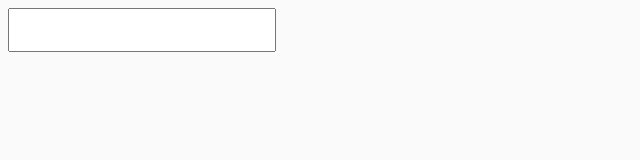
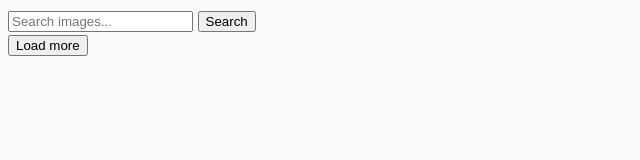
Before and after one commit to Gena-Tin/goit-js-hw-11, a website built with Parcel: page src/index.html in a window 1280 px wide. Shown: the whole page, without its empty margins (0-640 px from the left). Built offline with nearby package versions, Linux system fonts and the light colour scheme.

Commit message:
add libs

```diff
--- a/package.json
+++ b/package.json
@@ -18,7 +18,10 @@
     "url": "https://github.com/goitacademy/parcel-project-template/issues"
   },
   "dependencies": {
-    "modern-normalize": "^1.1.0"
+    "axios": "^1.1.3",
+    "modern-normalize": "^1.1.0",
+    "notiflix": "^3.2.5",
+    "simplelightbox": "^2.10.4"
   },
   "devDependencies": {
     "@parcel/transformer-sass": "^2.6.0",
--- a/src/index.html
+++ b/src/index.html
@@ -7,9 +7,22 @@
     <title>Homework 10</title>
   </head>
   <body>
-    <input type="text" id="search-box" />
-    <ul class="country-list"></ul>
-    <div class="country-info"></div>
+
+    <form class="search-form" id="search-form">
+      <input
+        type="text"
+        name="searchQuery"
+        autocomplete="off"
+        placeholder="Search images..."
+      />
+      <button type="submit">Search</button>
+    </form>
+
+    <button type="button" class="load-more">Load more</button>
+
+    <div class="gallery">
+      <!-- Карточки изображений -->
+    </div>
 
     <script src="index.js" type="module"></script>
   </body>
--- a/src/index.js
+++ b/src/index.js
@@ -1,3 +1,20 @@
 import './css/styles.css';
+import SimpleLightbox from "simplelightbox";
+import "simplelightbox/dist/simple-lightbox.min.css";
+import { Notify } from 'notiflix/build/notiflix-notify-aio';
 
-const DEBOUNCE_DELAY = 300;
+//Прокрутка страницы
+//Сделать плавную прокрутку страницы после запроса и отрисовки каждой следующей группы изображений. Вот тебе код подсказка, а разберись в нём самостоятельно.
+// const { height: cardHeight } = document
+//   .querySelector(".gallery")
+//   .firstElementChild.getBoundingClientRect();
+
+// window.scrollBy({
+//   top: cardHeight * 2,
+//   behavior: "smooth",
+// });
+
+
+
+// Бесконечный скролл
+// Вместо кнопки «Load more» можно сделать бесконечную загрузку изображений при прокрутке страницы. Мы предоставлям тебе полную свободу действий в реализации, можешь использовать любые библиотеки.
```
Also changed, not shown: 1 other file.
